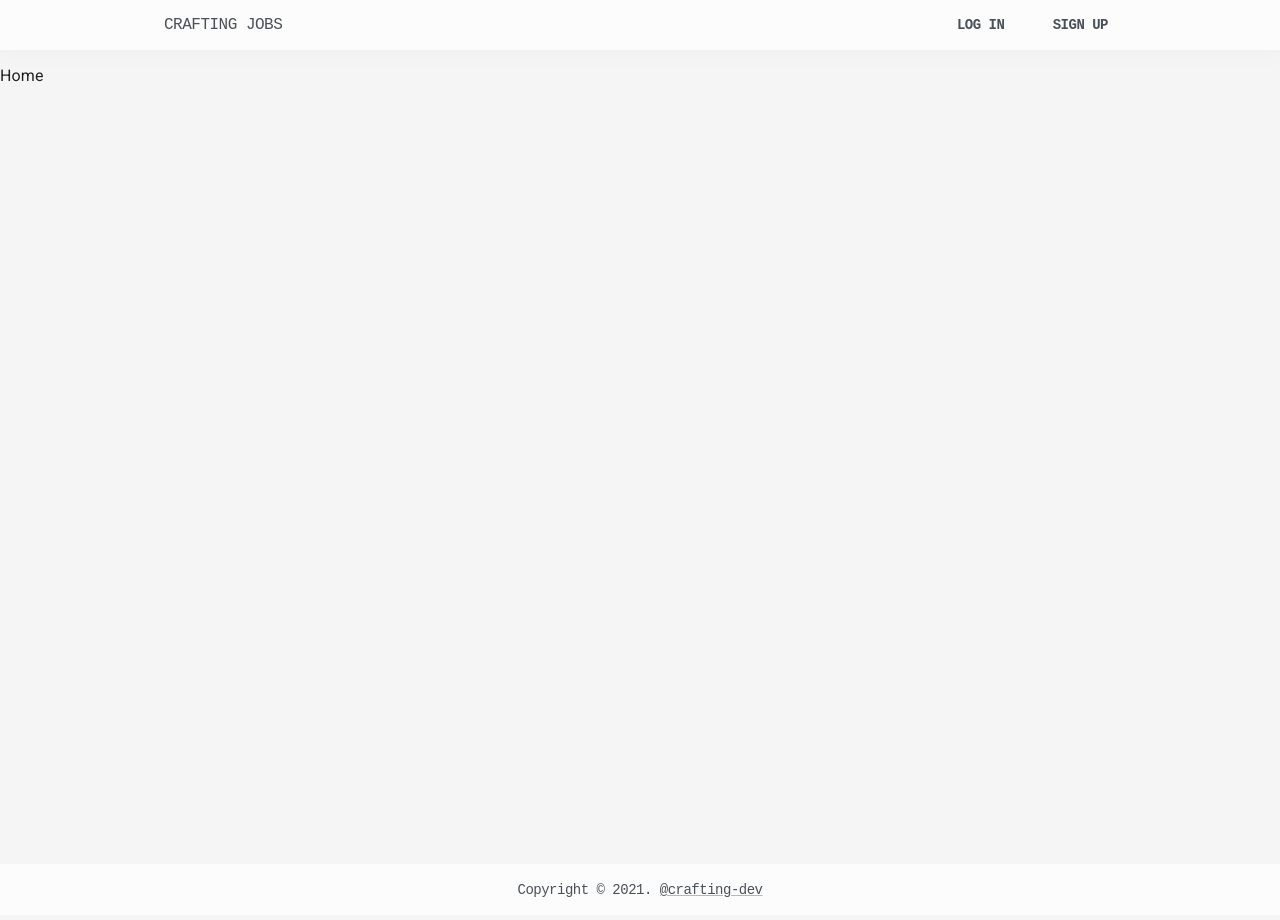
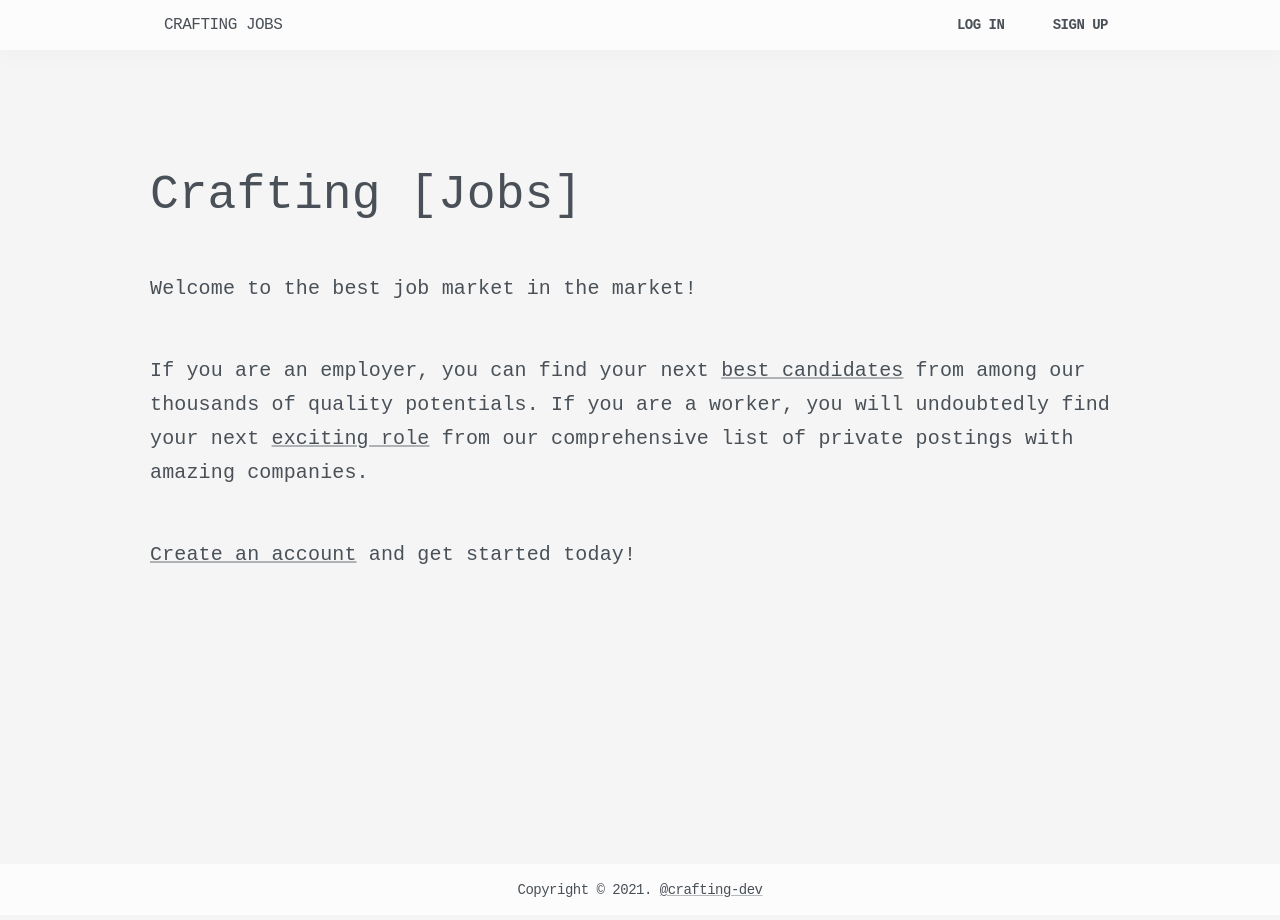
Before and after one commit to crafting-dev/demo-jobs-ui, a React (Create React App) app: page / in a window 1280 px wide. Built offline with nearby package versions, Linux system fonts and the light colour scheme.

Commit message:
Home Component

```diff
--- a/src/pages/Home.tsx
+++ b/src/pages/Home.tsx
@@ -1,7 +1,54 @@
 import React from 'react'
+import Grid from '@mui/material/Grid'
+import Stack from '@mui/material/Stack'
+import Typography from '@mui/material/Typography'
+import Link from '@mui/material/Link'
+
+import { PAGEWIDTH } from '../styles/themes/defaults'
 
 const Home = (): JSX.Element => {
-  return <div>Home</div>
+  return (
+    <Grid
+      sx={{
+        width: '100%',
+        maxWidth: PAGEWIDTH,
+        margin: '0 auto',
+        padding: '100px 10px',
+      }}
+    >
+      <Stack
+        direction="column"
+        justifyContent="flex-start"
+        alignItems="flex-start"
+        spacing={6}
+      >
+        <Typography variant="h3" color="primary" component="div" gutterBottom>
+          <code>Crafting [Jobs]</code>
+        </Typography>
+
+        <Typography variant="h6" color="primary" component="div" gutterBottom>
+          <code>Welcome to the best job market in the market!</code>
+        </Typography>
+
+        <Typography variant="h6" color="primary" component="div" gutterBottom>
+          <code>
+            If you are an employer, you can find your next{' '}
+            <Link href="/postings">best candidates</Link> from among our
+            thousands of quality potentials. If you are a worker, you will
+            undoubtedly find your next{' '}
+            <Link href="/postings">exciting role</Link> from our comprehensive
+            list of private postings with amazing companies.
+          </code>
+        </Typography>
+
+        <Typography variant="h6" color="primary" component="div" gutterBottom>
+          <code>
+            <Link href="/login">Create an account</Link> and get started today!
+          </code>
+        </Typography>
+      </Stack>
+    </Grid>
+  )
 }
 
 export default Home
```
